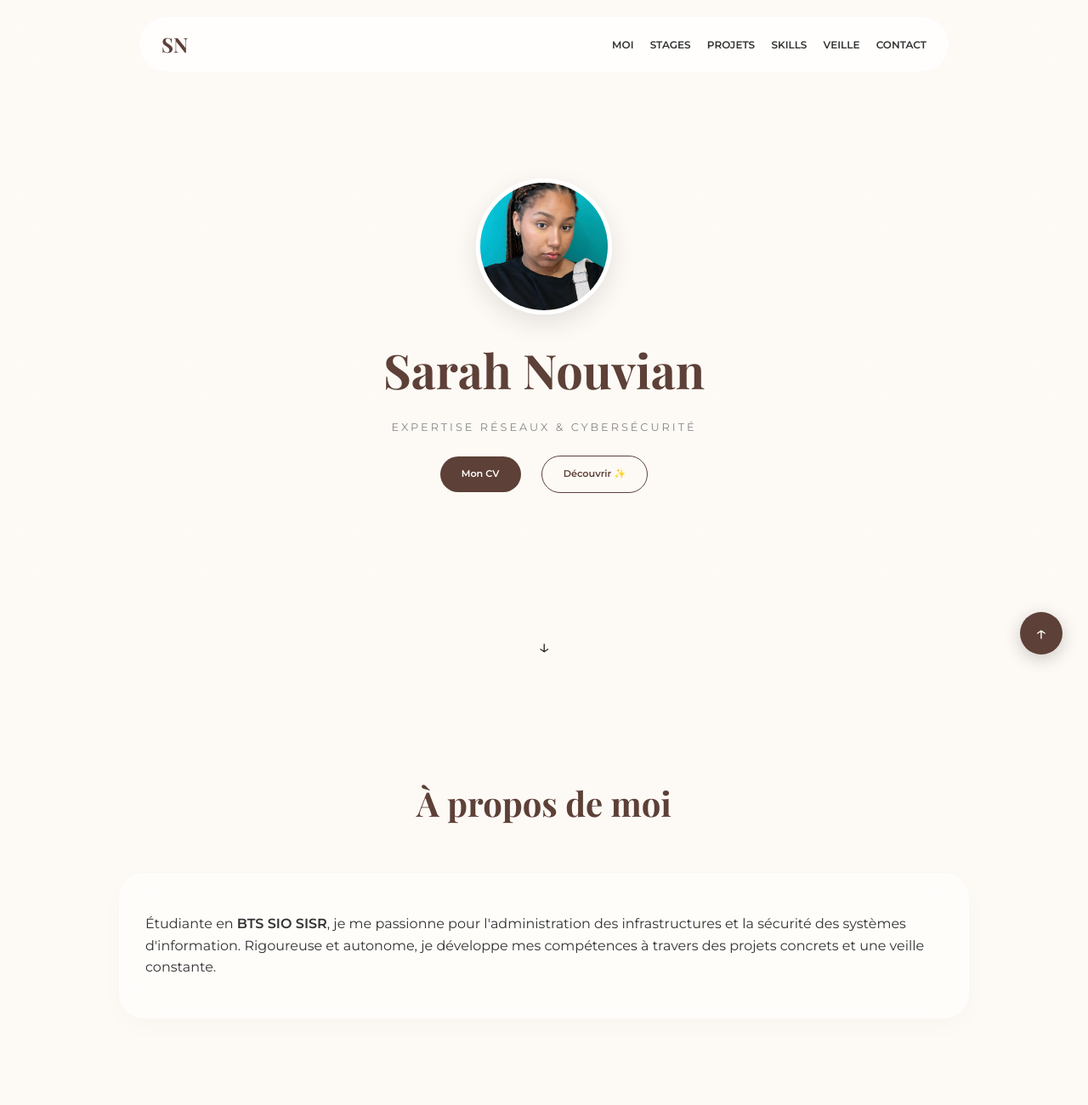
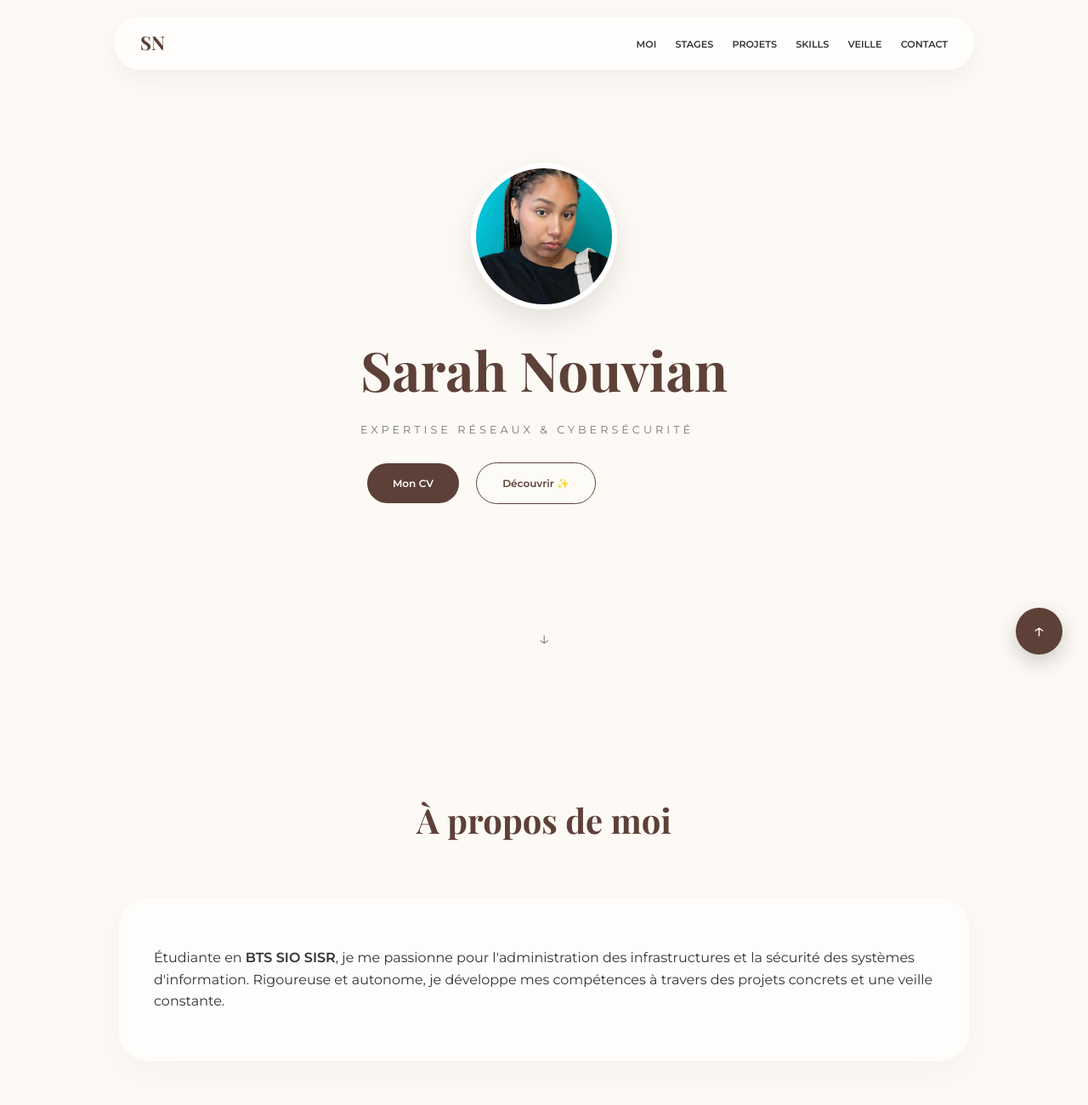
Before and after one commit to Soemyyy/portfolio, a plain HTML site: page index.html in a window 1280 px wide. Shown: the top 1300 px of the page at 85% size. Drawn offline with nearby package versions, Linux system fonts and the light colour scheme; a web font is replaced by a local one.

Commit message:
Update style.css

```diff
--- a/style.css
+++ b/style.css
@@ -2,7 +2,7 @@
     --bg-cream: #fdfaf5;
     --accent-taupe: #5d4037;
     --text-color: #333;
-    --glass: rgba(255, 255, 255, 0.5);
+    --glass: rgba(255, 255, 255, 0.6);
 }
 
 html { scroll-behavior: smooth; }
@@ -13,18 +13,21 @@ body {
     background-color: var(--bg-cream);
     color: var(--text-color);
     line-height: 1.6;
+    overflow-x: hidden;
 }
 
-/* Étoiles Bling-Bling */
+/* ✨ ÉTOILES BLING-BLING ✨ */
 .stars {
     position: fixed;
     inset: 0;
     z-index: 0;
-    background-image: radial-gradient(2px 2px at 20px 30px, #fff, rgba(0,0,0,0)), radial-gradient(2px 2px at 40px 70px, #fff, rgba(0,0,0,0));
-    background-size: 200px 200px;
-    animation: bling 2s infinite alternate;
+    background-image: radial-gradient(2px 2px at 20px 30px, #fff, rgba(0,0,0,0)),
+                      radial-gradient(2px 2px at 150px 150px, #fff, rgba(0,0,0,0)),
+                      radial-gradient(2px 2px at 80px 250px, #fff, rgba(0,0,0,0));
+    background-size: 300px 300px;
+    animation: sparkle 3s infinite alternate;
 }
-@keyframes bling { from { opacity: 0.3; } to { opacity: 0.8; } }
+@keyframes sparkle { from { opacity: 0.2; } to { opacity: 0.6; } }
 
 /* NAVIGATION FLOTTANTE */
 nav {
@@ -33,18 +36,20 @@ nav {
     left: 50%;
     transform: translateX(-50%);
     width: 90%;
-    max-width: 900px;
-    background: rgba(255, 255, 255, 0.7);
-    backdrop-filter: blur(10px);
+    max-width: 950px;
+    background: rgba(255, 255, 255, 0.8);
+    backdrop-filter: blur(15px);
     border-radius: 50px;
-    padding: 12px 25px;
+    padding: 12px 30px;
     z-index: 10000;
-    border: 1px solid rgba(255,255,255,0.5);
+    border: 1px solid rgba(255,255,255,0.4);
+    box-shadow: 0 10px 30px rgba(0,0,0,0.05);
 }
 
 .nav-container { display: flex; justify-content: space-between; align-items: center; }
-.nav-logo { font-family: 'Playfair Display', serif; font-weight: bold; text-decoration: none; color: var(--accent-taupe); font-size: 1.5rem; }
-.nav-links a { text-decoration: none; color: var(--text-color); margin-left: 15px; font-size: 0.75rem; font-weight: 600; text-transform: uppercase; }
+.nav-logo { font-family: 'Playfair Display', serif; font-weight: bold; text-decoration: none; color: var(--accent-taupe); font-size: 1.4rem; }
+.nav-links a { text-decoration: none; color: var(--text-color); margin-left: 18px; font-size: 0.7rem; font-weight: 600; text-transform: uppercase; transition: 0.3s; }
+.nav-links a:hover { color: var(--accent-taupe); }
 
 /* HERO SECTION */
 #hero {
@@ -53,67 +58,84 @@ nav {
     justify-content: center;
     align-items: center;
     position: relative;
-    text-align: center;
+    z-index: 1;
 }
 
 .photo-container {
-    width: 150px;
-    height: 150px;
+    width: 160px;
+    height: 160px;
     margin: 0 auto 20px;
     border-radius: 50%;
-    border: 5px solid white;
+    border: 6px solid white;
     overflow: hidden;
-    box-shadow: 0 10px 30px rgba(0,0,0,0.1);
+    box-shadow: 0 15px 35px rgba(0,0,0,0.1);
 }
 .photo { width: 100%; height: 100%; object-fit: cover; }
 
-h1 { font-family: 'Playfair Display', serif; font-size: 3.5rem; color: var(--accent-taupe); margin: 0; }
-.subtitle { letter-spacing: 3px; color: #888; text-transform: uppercase; font-size: 0.8rem; }
+h1 { font-family: 'Playfair Display', serif; font-size: clamp(2.5rem, 8vw, 4rem); color: var(--accent-taupe); margin: 0; }
+.subtitle { letter-spacing: 4px; color: #777; text-transform: uppercase; font-size: 0.8rem; margin-top: 10px; }
 
 /* BOUTONS */
 .btn {
     display: inline-block;
-    padding: 12px 25px;
+    padding: 14px 30px;
     background: var(--accent-taupe);
     color: white;
     text-decoration: none;
     border-radius: 50px;
-    font-size: 0.7rem;
+    font-size: 0.75rem;
     font-weight: 600;
-    margin: 10px;
-    transition: 0.3s;
+    margin: 15px 8px;
+    transition: 0.3s ease;
 }
-.btn-outline { background: transparent; border: 1px solid var(--accent-taupe); color: var(--accent-taupe); }
-.btn:hover { transform: translateY(-3px); box-shadow: 0 5px 15px rgba(0,0,0,0.1); }
+.btn-outline {
+    background: rgba(255, 255, 255, 0.2);
+    border: 1px solid var(--accent-taupe);
+    color: var(--accent-taupe);
+}
+.btn:hover { transform: translateY(-5px); box-shadow: 0 10px 20px rgba(93, 64, 55, 0.2); }
 
 /* SECTIONS */
-.container { max-width: 1000px; margin: 0 auto; padding: 0 20px; }
-section { padding: 80px 0; position: relative; z-index: 1; }
-.section-title { font-family: 'Playfair Display', serif; text-align: center; font-size: 2.5rem; margin-bottom: 50px; color: var(--accent-taupe); }
+.container { max-width: 1000px; margin: 0 auto; padding: 0 20px; position: relative; z-index: 1; }
+section { padding: 100px 0; }
+.section-title { font-family: 'Playfair Display', serif; text-align: center; font-size: 2.5rem; margin-bottom: 60px; color: var(--accent-taupe); }
 
 .glass-card {
     background: var(--glass);
-    backdrop-filter: blur(15px);
-    border-radius: 30px;
-    padding: 30px;
-    border: 1px solid rgba(255,255,255,0.6);
-    box-shadow: 0 10px 30px rgba(0,0,0,0.02);
+    backdrop-filter: blur(20px);
+    border-radius: 35px;
+    padding: 40px;
+    border: 1px solid rgba(255,255,255,0.8);
+    box-shadow: 0 15px 40px rgba(0,0,0,0.03);
 }
 
-/* TIMELINE STAGES */
-.timeline { display: grid; gap: 20px; }
-.timeline-item { position: relative; transition: 0.3s; }
-.timeline-item:hover { background: rgba(255,255,255,0.8); }
-.date { font-weight: bold; color: var(--accent-taupe); display: block; margin-bottom: 10px; }
-.link-btn { color: var(--accent-taupe); text-decoration: none; font-weight: 600; font-size: 0.8rem; }
+/* GRILLE COMPÉTENCES (SKILLS) */
+.skills-grid {
+    display: grid;
+    grid-template-columns: repeat(auto-fit, minmax(300px, 1fr));
+    gap: 30px;
+}
+.skill-category { transition: 0.4s; text-align: center; }
+.skill-category:hover { transform: translateY(-10px); border-color: var(--accent-taupe); }
+.skill-header i { font-size: 2.5rem; color: var(--accent-taupe); margin-bottom: 20px; display: block; }
+.skill-list-modern { list-style: none; padding: 0; text-align: left; }
+.skill-list-modern li { padding: 10px 0; border-bottom: 1px solid rgba(0,0,0,0.05); font-size: 0.9rem; padding-left: 20px; position: relative; }
+.skill-list-modern li::before { content: "✦"; position: absolute; left: 0; color: var(--accent-taupe); }
+
+/* GRID PROJETS */
+.grid-projects { display: grid; grid-template-columns: 1fr 1fr; gap: 20px; }
+
+/* TIMELINE */
+.timeline { display: flex; flex-direction: column; gap: 30px; }
+.date { font-weight: 600; color: var(--accent-taupe); letter-spacing: 1px; }
 
 /* BOUTON RETOUR EN HAUT */
 .back-to-top {
     position: fixed;
     bottom: 30px;
     right: 30px;
-    width: 50px;
-    height: 50px;
+    width: 55px;
+    height: 55px;
     background: var(--accent-taupe);
     color: white;
     border-radius: 50%;
@@ -122,11 +144,17 @@ section { padding: 80px 0; position: relative; z-index: 1; }
     align-items: center;
     text-decoration: none;
     font-size: 1.5rem;
-    z-index: 9999;
-    box-shadow: 0 5px 20px rgba(0,0,0,0.2);
+    z-index: 99999;
+    box-shadow: 0 8px 25px rgba(0,0,0,0.2);
 }
 
-.scroll-down { position: absolute; bottom: 20px; animation: bounce 2s infinite; font-size: 1.5rem; }
-@keyframes bounce { 0%, 20%, 50%, 80%, 100% {transform: translateY(0);} 40% {transform: translateY(-10px);} }
+.scroll-down { position: absolute; bottom: 30px; left: 50%; transform: translateX(-50%); animation: bounce 2s infinite; font-size: 1.5rem; opacity: 0.5; }
+@keyframes bounce { 0%, 20%, 50%, 80%, 100% {transform: translate(-50%, 0);} 40% {transform: translate(-50%, -15px);} }
 
-footer { text-align: center; padding: 50px; font-size: 0.7rem; color: #aaa; letter-spacing: 2px; }
+footer { text-align: center; padding: 60px 0; font-size: 0.75rem; color: #999; letter-spacing: 3px; }
+
+@media (max-width: 768px) {
+    .grid-projects { grid-template-columns: 1fr; }
+    nav { width: 95%; padding: 10px 15px; }
+    .nav-links a { margin-left: 10px; font-size: 0.6rem; }
+}
```
